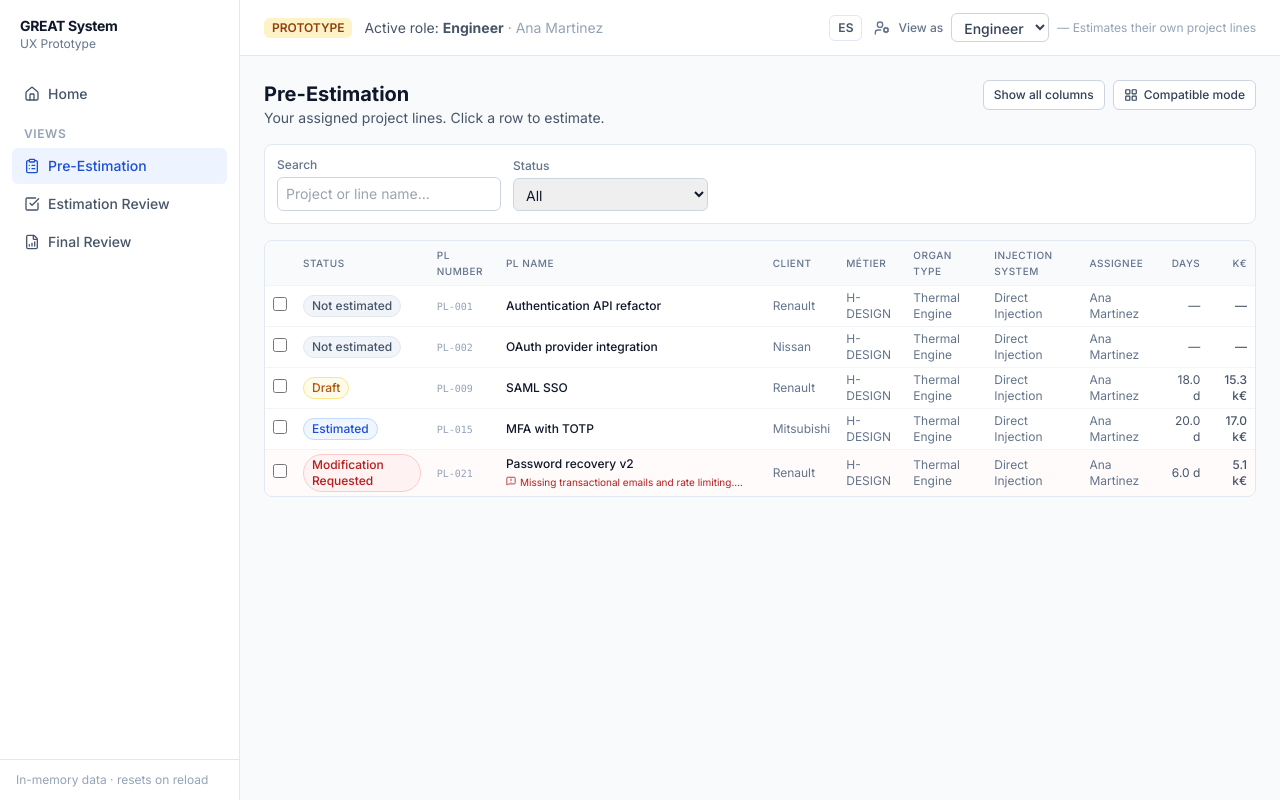
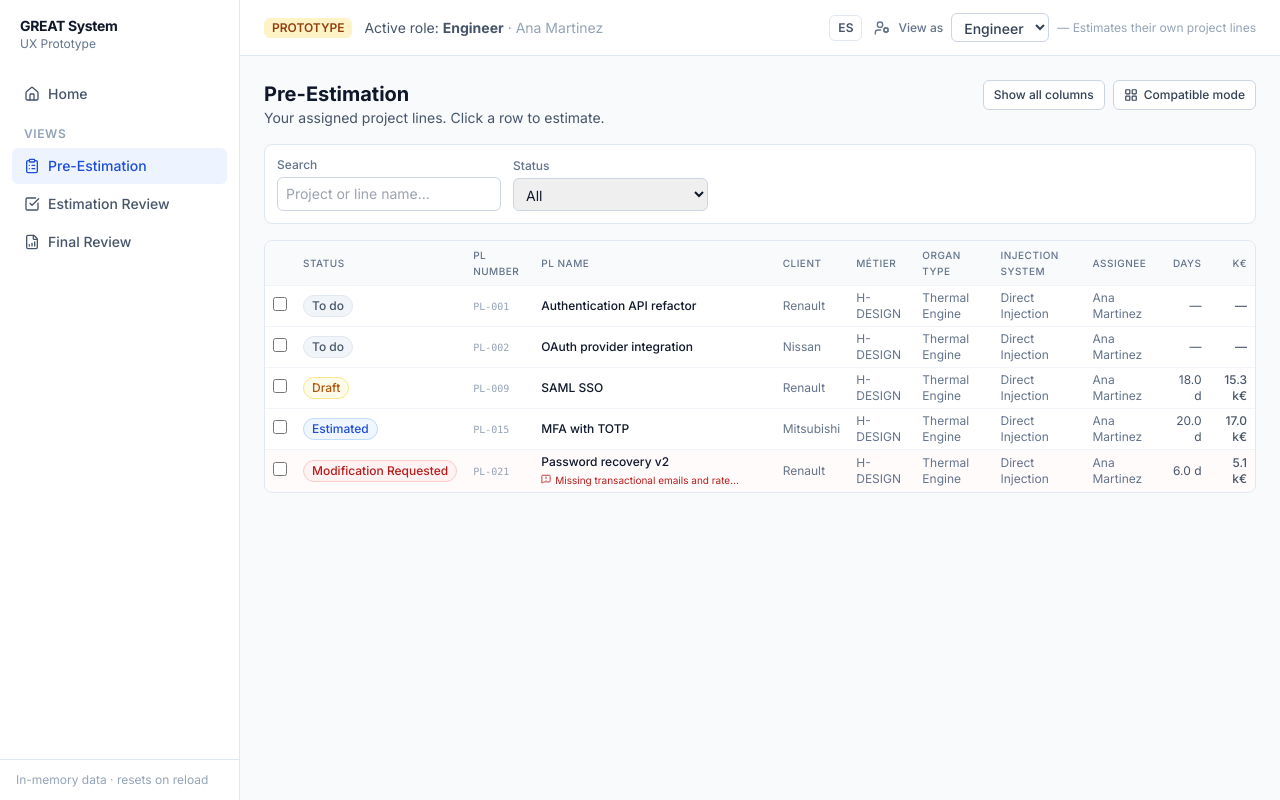
Before and after one commit to nujovich/ux_great_prototype, a React (Vite) app: page /pre-estimation in a window 1280 px wide. Built offline with nearby package versions, Linux system fonts and the light colour scheme.

Commit message:
fix(pev): rename status To do and prevent badge wrap (HIW-174 K1/K13)

```diff
--- a/src/components/shared/StatusBadge.tsx
+++ b/src/components/shared/StatusBadge.tsx
@@ -17,7 +17,7 @@ export function StatusBadge({ status }: { status: LineStatus }) {
   return (
     <span
       className={clsx(
-        'inline-flex items-center rounded-full border px-2 py-0.5 text-xs font-medium',
+        'inline-flex items-center whitespace-nowrap rounded-full border px-2 py-0.5 text-xs font-medium',
         classes[status],
       )}
     >
--- a/src/i18n/en.ts
+++ b/src/i18n/en.ts
@@ -12,7 +12,7 @@ export const en: Translations = {
     viewAs: 'View as',
   },
   status: {
-    to_do: 'Not estimated',
+    to_do: 'To do',
     draft: 'Draft',
     estimated: 'Estimated',
     sent: 'Sent',
--- a/src/i18n/es.ts
+++ b/src/i18n/es.ts
@@ -12,7 +12,7 @@ export const es: Translations = {
     viewAs: 'Ver como',
   },
   status: {
-    to_do: 'Sin estimar',
+    to_do: 'Por hacer',
     draft: 'Borrador',
     estimated: 'Estimada',
     sent: 'Enviada',
```
